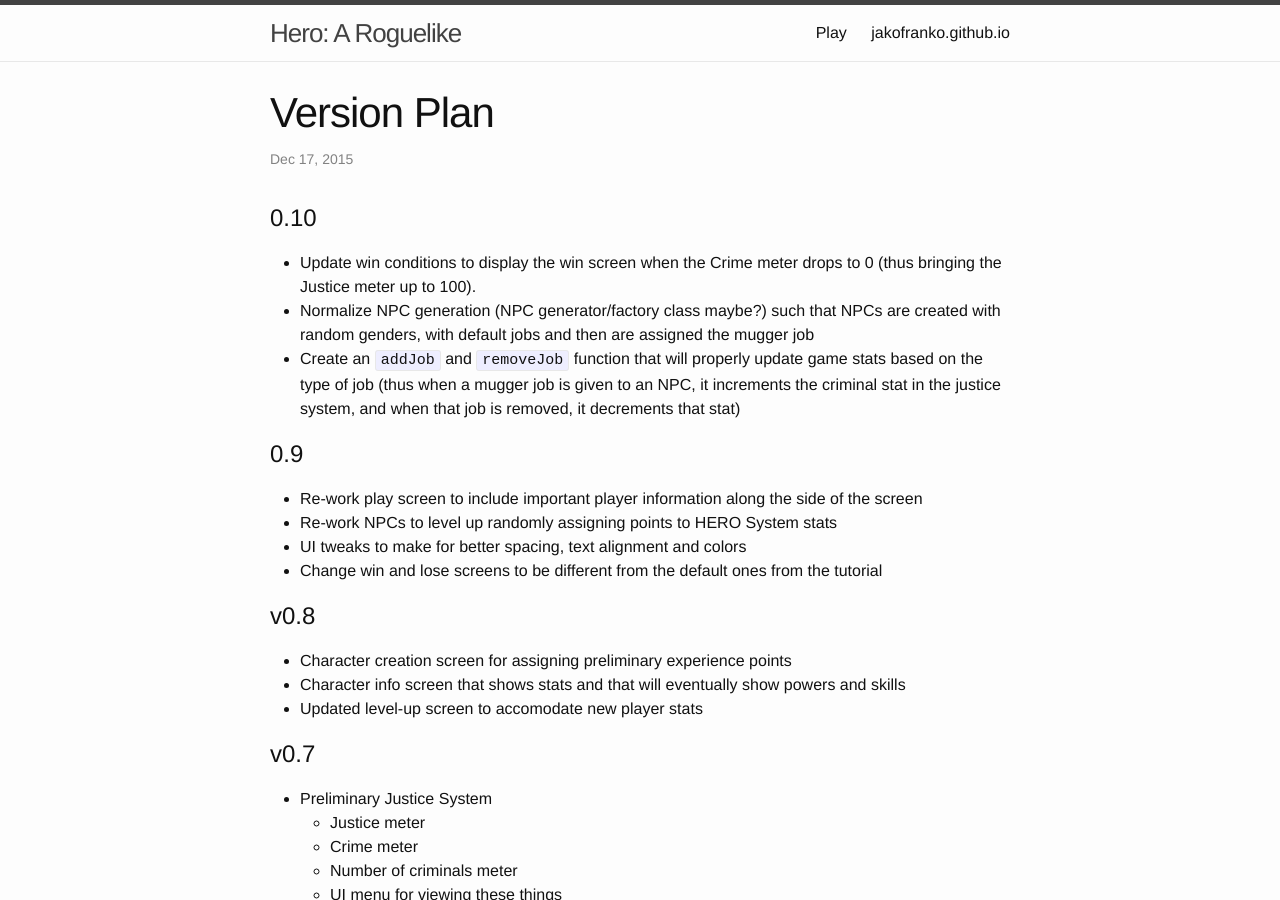
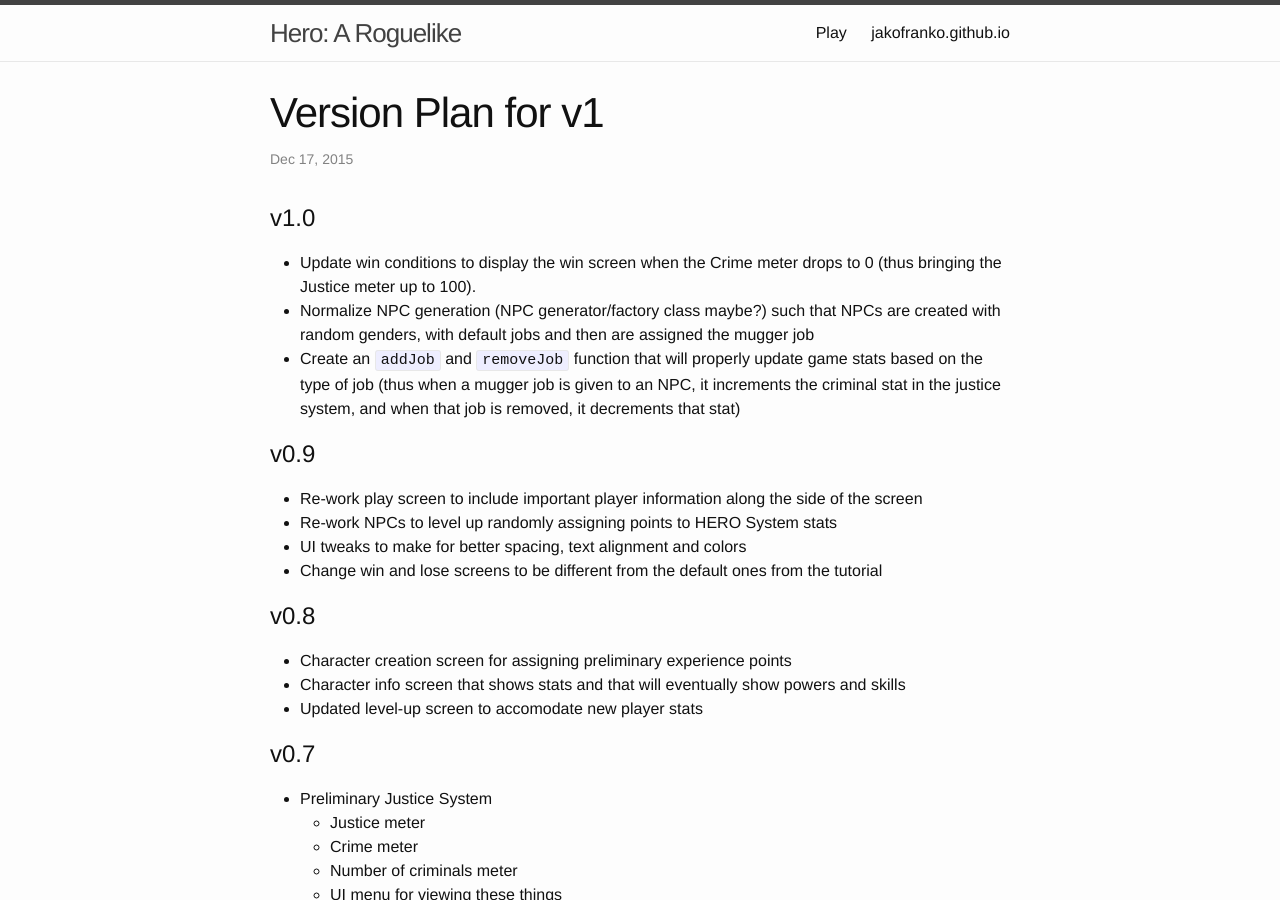
Before and after one commit to jakofranko/hero, a Jekyll site: the page built from _posts/2015-12-11-version-plan-v1.md, in a window 1280 px wide and 900 px high. Built offline with Jekyll 4.4.1, drawn with Linux system fonts in a browser that asks for light colours.

Commit message:
updated the version plan

```diff
--- a/_posts/2015-12-11-version-plan.md
+++ b/_posts/2015-12-11-version-plan-v1.md
@@ -1,16 +1,16 @@
 ---
 layout: post
-title: "Version Plan"
+title: "Version Plan for v1"
 date:  2015-12-17 09:55am
 ---
 
-# 0.10
+# v1.0
 
 * Update win conditions to display the win screen when the Crime meter drops to 0 (thus bringing the Justice meter up to 100).
 * Normalize NPC generation (NPC generator/factory class maybe?) such that NPCs are created with random genders, with default jobs and then are assigned the mugger job
 * Create an `addJob` and `removeJob` function that will properly update game stats based on the type of job (thus when a mugger job is given to an NPC, it increments the criminal stat in the justice system, and when that job is removed, it decrements that stat)
 
-# 0.9
+# v0.9
 
 * Re-work play screen to include important player information along the side of the screen
 * Re-work NPCs to level up randomly assigning points to HERO System stats
```
